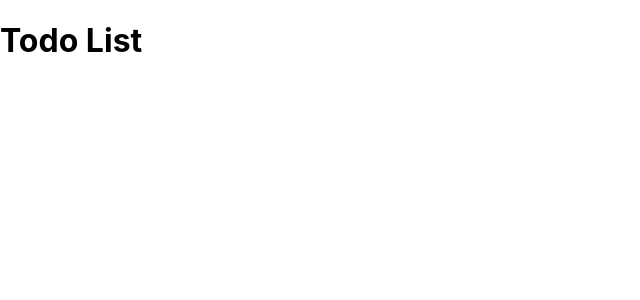
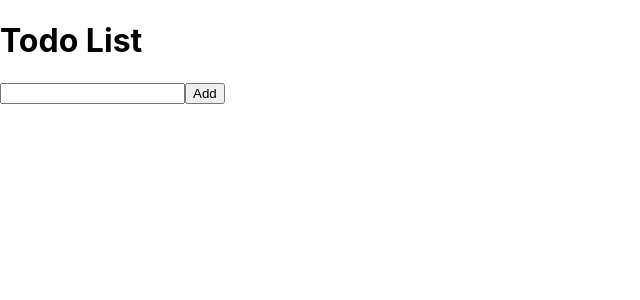
Before and after one commit to Techoscope/ToDo-React, a React (Create React App) app: page / in a window 1280 px wide. Shown: the top 300 px of the page, without its empty margins (0-640 px from the left). Built offline with nearby package versions, Linux system fonts and the light colour scheme.

Commit message:
Create TodoList component

```diff
--- a/src/App.js
+++ b/src/App.js
@@ -1,7 +1,10 @@
+import TodoList from './components/TodoList';
+
 function App () {
     return (
       <div>
         <h1> Todo List</h1>
+        <TodoList />
       </div>
     );
 }
--- /dev/null
+++ b/src/components/TodoList.js
@@ -0,0 +1,14 @@
+import React from 'react';
+
+class TodoList extends React.Component {
+  render() {
+    return (
+      <form>
+        <input type="text"/>
+        <button type="button">Add</button>
+      </form>
+    )
+  }
+}
+
+export default TodoList;
```
